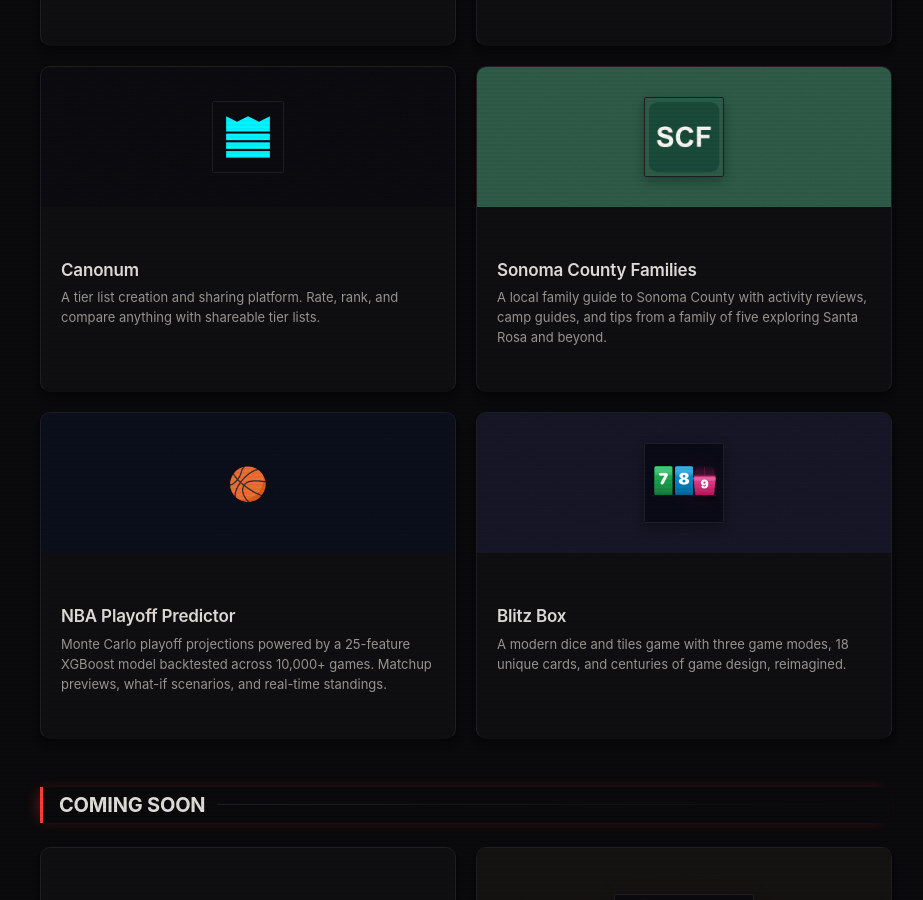
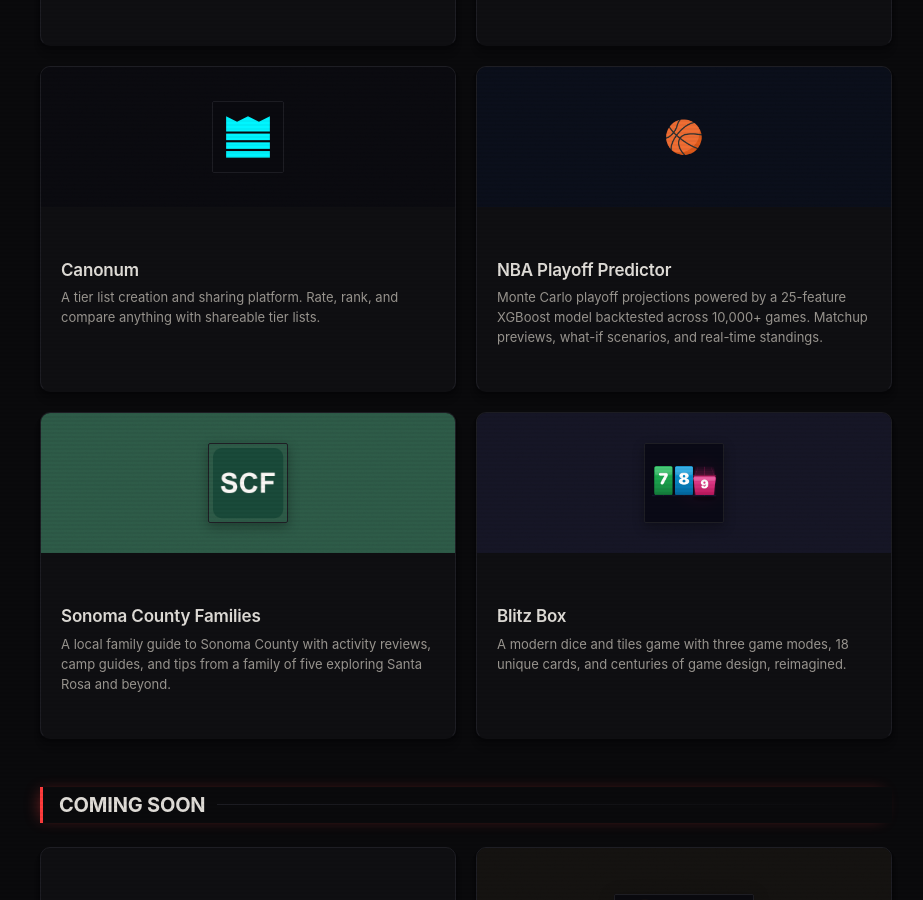
Before and after one commit to seanrmoran/seanrmoran.github.io, a Jekyll site: the page built from projects.md, in a window 1280 px wide and 900 px high, scrolled down 598 px. Shown: the whole window, without its empty margins (174-1097 px from the left). Built offline with Jekyll 4.4.1, drawn with Linux system fonts in a browser that asks for light colours.

Commit message:
Swap NBA Playoff Predictor and SCF positions in project list
Co-Authored-By: Claude Opus 4.6 (1M context) <noreply@anthropic.com>

```diff
--- a/projects.md
+++ b/projects.md
@@ -33,6 +33,15 @@ title: Projects
       <p class="project-desc">A tier list creation and sharing platform. Rate, rank, and compare anything with shareable tier lists.</p>
     </div>
   </a>
+  <a href="/nbaplayoffpredictor" class="project-item">
+    <div class="project-logo-wrap" style="background:#0a0e1a">
+      <span style="font-size:2rem;">&#127936;</span>
+    </div>
+    <div class="project-item-inner">
+      <h3>NBA Playoff Predictor</h3>
+      <p class="project-desc">Monte Carlo playoff projections powered by a 25-feature XGBoost model backtested across 10,000+ games. Matchup previews, what-if scenarios, and real-time standings.</p>
+    </div>
+  </a>
   <a href="https://sonomacountyfamilies.com" class="project-item">
     <div class="project-logo-wrap" style="background:#2d5a47">
       <img src="/assets/images/projects/scf-logo.png" alt="Sonoma County Families logo" class="project-logo project-logo--icon">
@@ -40,15 +49,6 @@ title: Projects
     <div class="project-item-inner">
       <h3>Sonoma County Families</h3>
       <p class="project-desc">A local family guide to Sonoma County with activity reviews, camp guides, and tips from a family of five exploring Santa Rosa and beyond.</p>
-    </div>
-  </a>
-  <a href="/nbaplayoffpredictor" class="project-item">
-    <div class="project-logo-wrap" style="background:#0a0e1a">
-      <span style="font-size:2rem;">&#127936;</span>
-    </div>
-    <div class="project-item-inner">
-      <h3>NBA Playoff Predictor</h3>
-      <p class="project-desc">Monte Carlo playoff projections powered by a 25-feature XGBoost model backtested across 10,000+ games. Matchup previews, what-if scenarios, and real-time standings.</p>
     </div>
   </a>
   <a href="https://apps.apple.com/us/app/blitz-box/id6759346152" class="project-item">
```
